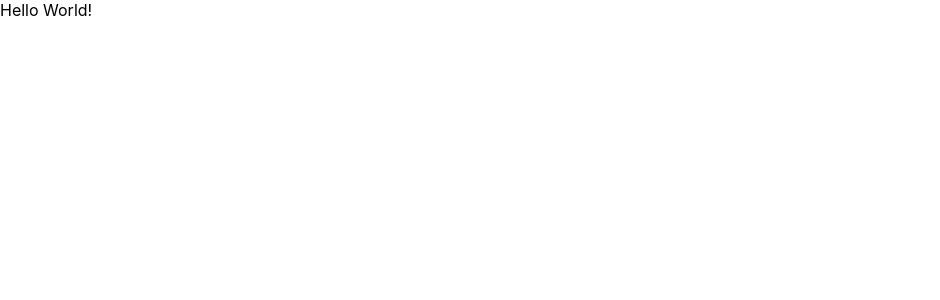
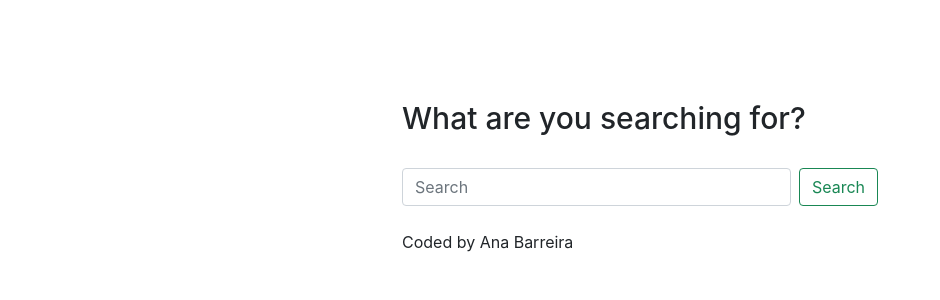
Before and after one commit to ana-barreira/dictionary-app, a React (Create React App) app: page / in a window 1280 px wide. Shown: the top 300 px of the page, without its empty margins (0-940 px from the left). Built offline with nearby package versions, Linux system fonts and the light colour scheme.

Commit message:
Added search engine

```diff
--- a/public/index.html
+++ b/public/index.html
@@ -20,6 +20,10 @@
       Learn how to configure a non-root public URL by running `npm run build`.
     -->
     <title>dictionary-app</title>
+    <link href="https://cdn.jsdelivr.net/npm/bootstrap@5.0.0-beta3/dist/css/bootstrap.min.css" rel="stylesheet"
+      integrity="sha384-eOJMYsd53ii+scO/bJGFsiCZc+5NDVN2yr8+0RDqr0Ql0h+rP48ckxlpbzKgwra6" crossorigin="anonymous">
+    <script src="https://cdn.jsdelivr.net/npm/bootstrap@5.0.0-beta3/dist/js/bootstrap.bundle.min.js"
+      integrity="sha384-JEW9xMcG8R+pH31jmWH6WWP0WintQrMb4s7ZOdauHnUtxwoG2vI5DkLtS3qm9Ekf" crossorigin="anonymous"></script>
   </head>
   <body>
     <noscript>You need to enable JavaScript to run this app.</noscript>
--- a/src/App.css
+++ b/src/App.css
@@ -0,0 +1,8 @@
+.App .container {
+  max-width: 500px;
+  margin-top: 100px;
+}
+
+.App h1 {
+  font-size: 30px;
+}
--- a/src/App.js
+++ b/src/App.js
@@ -1,12 +1,23 @@
 
 import './App.css';
+import Dictionary from "./Dictionary";
 
 export default function App() {
   return (
     <div className="App">
+      <div className="container">
       <header className="App-header">
-        Hello World!
       </header>
+      <main>
+        <h1>What are you searching for?</h1>
+        < br />
+        <Dictionary />
+      </main>
+      < br />
+      <footer>
+        Coded by Ana Barreira
+      </footer>
+      </div>
     </div>
   );
 }
--- /dev/null
+++ b/src/Dictionary.js
@@ -0,0 +1,24 @@
+import React, { useState } from "react";
+import "./Dictionary.css";
+
+export default function Dictionary(){
+  const[keyword, setKeyword]=useState("");
+
+ function search(event){
+event.preventDefault();
+ alert(`${keyword}`);
+ }
+
+ function handleKeywordChange(event){
+setKeyword (event.target.value);
+ }
+
+  return(
+    <div className="Dictionary">
+<form className="d-flex" onSubmit={search}>
+      <input className="form-control me-2" type="search" placeholder="Search" aria-label="Search" onChange={handleKeywordChange} />
+      <button className="btn btn-outline-success" type="submit">Search</button>
+    </form>
+    </div>
+  );
+}
```
Also changed, not shown: src/Dictionary.css (added).
